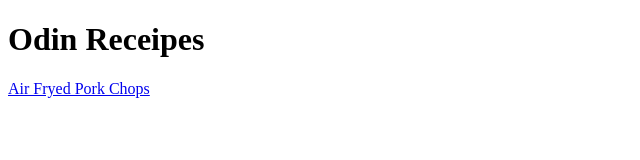
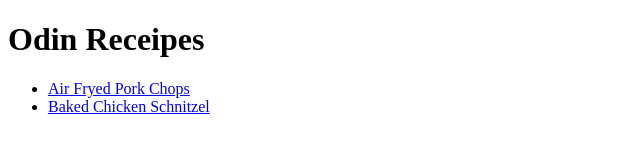
Before and after one commit to urielc137/odin-recipes, a plain HTML site: page index.html in a window 1280 px wide. Shown: the whole page, without its empty margins (0-640 px from the left). Drawn offline with Linux system fonts and the light colour scheme.

Commit message:
added 2nd page to index

```diff
--- a/index.html
+++ b/index.html
@@ -6,6 +6,9 @@
 </head>
 <body>
     <h1>Odin Receipes</h1>
-    <a href="recipes/porkchop.html">Air Fryed Pork Chops</a>
+    <ul>
+        <li><a href="recipes/porkchop.html">Air Fryed Pork Chops</a></li>
+        <li><a href="recipes/schnitzel.html">Baked Chicken Schnitzel</a></li>
+    </ul>
 </body>
 </html>
```
